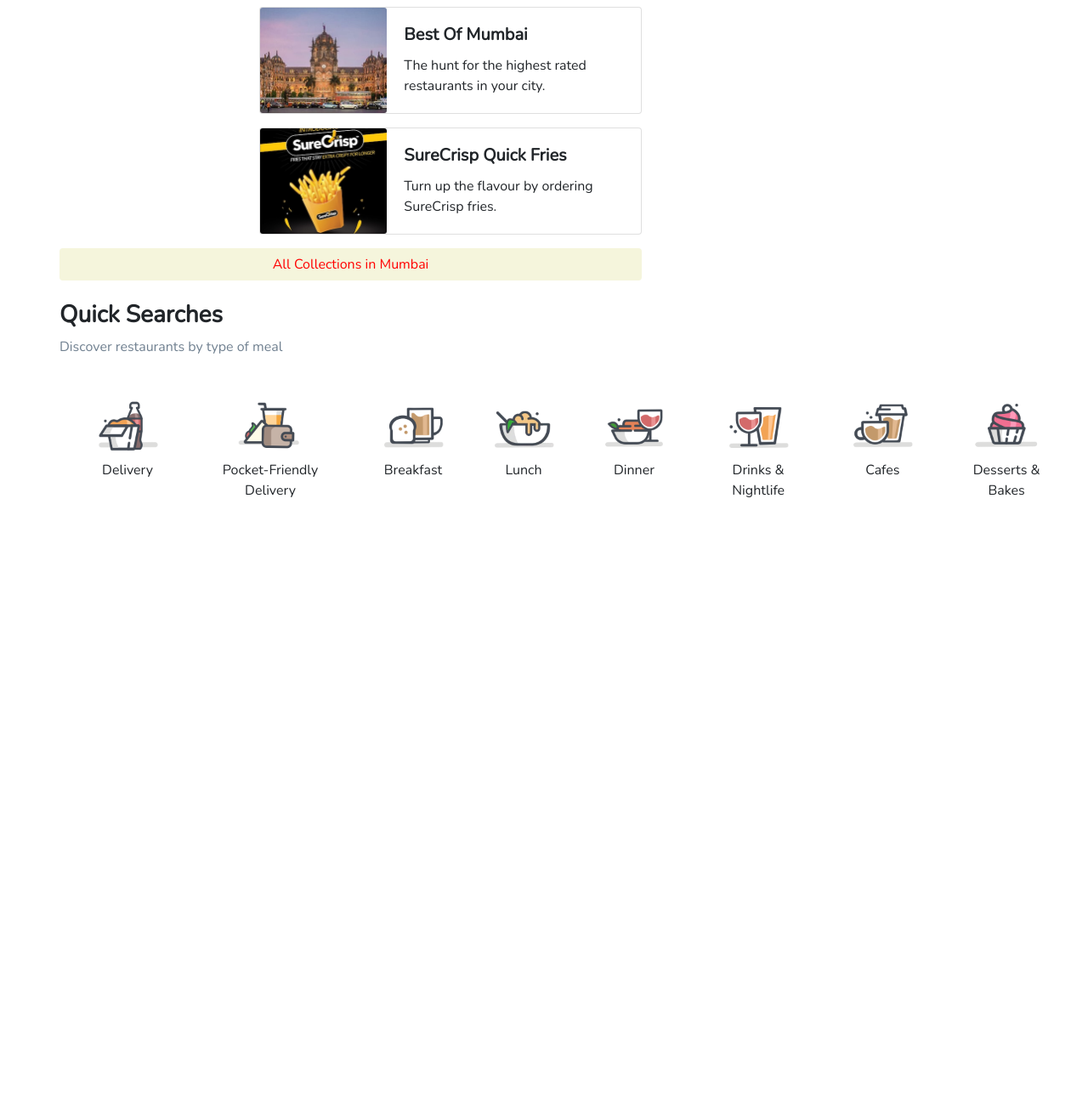
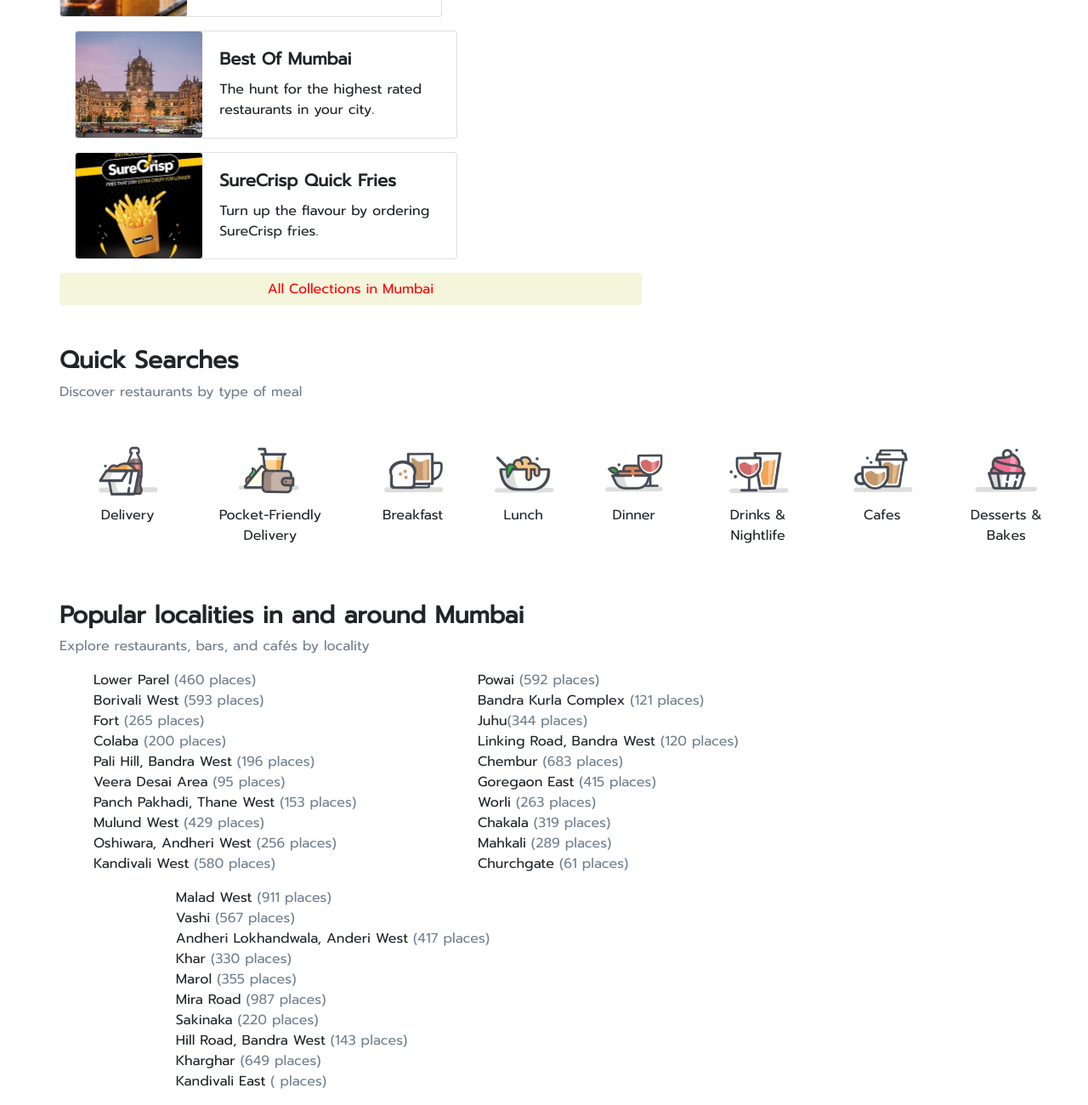
Before and after one commit to rishavjaiss/zomato-replica, a plain HTML site: page index.html in a window 1280 px wide. Shown: the part 1236-2536 px from the top of the page at 85% size. Before the commit the page ends 1866 px from the top, so only its background shows below. Drawn offline with nearby package versions, Linux system fonts and the light colour scheme; files whose address does not match are found by name.

Commit message:
Localities Added

```diff
--- a/css/style.scss
+++ b/css/style.scss
@@ -1,7 +1,7 @@
 @use './reset.scss';
 
 *{
-font-family: 'Nunito', sans-serif;
+  font-family: 'Prompt', sans-serif;
 }
 
 // section 1 started
@@ -65,20 +65,17 @@ color:white !important;
   margin-right: 5%;
   margin-top: 3%;
 }
-.widget .btn-success{
-  width: 85%;
-}
 .collections{
   margin-left:70px;
   margin-top:50px;
   margin-right:525px;
-  max-width: fit-content;
 }
 .leftcollection{
-  float: left;
+  display: inline-block;
 }
 .rightcollection{
-  float:right;
+  display: inline-block;
+  margin-left: 18px;
 }
 @media screen and (max-width:996px){
   .collections #ad{
@@ -107,3 +104,22 @@ color:white !important;
   padding: 25px;
   cursor: pointer;
 }
+
+// localities
+
+.localities{
+  margin-left: 70px;
+}
+.locality-list-1{
+  list-style: none;
+  cursor: pointer;
+  display: inline-block;
+}
+.locality-list-2{
+  @extend .locality-list-1;
+  margin-left: 8%;
+}
+.locality-list-3{
+  @extend .locality-list-1;
+  margin-left: 8%;
+}
--- a/index.html
+++ b/index.html
@@ -5,7 +5,7 @@
     <meta name="viewport" content="width=device-width, initial-scale=1, shrink-to-fit=no">
     <link rel="stylesheet" href="C:/Users/HP/Documents/Git Projects/zomato-replica/css/style.css">
     <link rel="icon" type="image/png" href="https://b.zmtcdn.com/images/logo/zomato_logo_2017.png?output-format=webp">
-    <link href="https://fonts.googleapis.com/css?family=Nunito&display=swap" rel="stylesheet">
+    <link href="https://fonts.googleapis.com/css?family=Prompt&display=swap" rel="stylesheet">
     <link rel="stylesheet" href="https://stackpath.bootstrapcdn.com/bootstrap/4.4.1/css/bootstrap.min.css" integrity="sha384-Vkoo8x4CGsO3+Hhxv8T/Q5PaXtkKtu6ug5TOeNV6gBiFeWPGFN9MuhOf23Q9Ifjh" crossorigin="anonymous">
     <title>Zomato Replica</title>
   </head>
@@ -59,7 +59,8 @@
     </div>
     <div class="collections">
       <img id="ad" src="C:\Users\HP\Documents\Git Projects\zomato-replica\images\ad-zomaland.png" alt="Zomaland" width="925px" height="275px"><br><br>
-      <h4><strong>Collections</strong></h4><p style="color: slategrey;">Explore curated list of top restaurants, cafes, pubs, and bars in mumbai,based on trends</p>
+      <h3><strong>Collections</strong></h3>
+      <p style="color: slategrey;">Explore curated list of top restaurants, cafes, pubs, and bars in mumbai,based on trends</p>
       <div class="leftcollection">
         <div class="card mb-3" style="max-width: 450px;">
           <div class="row no-gutters">
@@ -117,7 +118,7 @@
         </div>
       </div>
       <button style="color: red; background-color:beige;" type="button" class="btn btn-block">All Collections in Mumbai</button><br>
-    </div>
+    </div><br>
     <section class="categories">
       <h3 class="cat-title"><strong>Quick Searches</strong></h3>
       <p id="cat-subtitle" style="color: slategrey;">Discover restaurants by type of meal</p>
@@ -133,6 +134,46 @@
           <li><img src="images/desserts.png" alt="Desserts" width="80px" height="80px"><br>Desserts & Bakes</li>
         </ul>
       </div>
+    </section><br>
+    <section class="localities">
+      <h3 id="loc-title"><strong>Popular localities in and around Mumbai</strong></h3>
+      <p id="loc-subtitle" style="color: slategrey;">Explore restaurants, bars, and cafés by locality</p>
+      <ul class="locality-list-1">
+        <li>Lower Parel <text style="color: slategrey;">(460 places)</text></li>
+        <li>Borivali West <text style="color: slategrey;">(593 places)</text></li>
+        <li>Fort <text style="color: slategrey;">(265 places)</text></li>
+        <li>Colaba <text style="color: slategrey;">(200 places)</text></li>
+        <li>Pali Hill, Bandra West <text style="color: slategrey;">(196 places)</text></li>
+        <li>Veera Desai Area <text style="color: slategrey;">(95 places)</text></li>
+        <li>Panch Pakhadi, Thane West <text style="color: slategrey;">(153 places)</text></li>
+        <li>Mulund West <text style="color: slategrey;">(429 places)</text></li>
+        <li>Oshiwara, Andheri West <text style="color: slategrey;">(256 places)</text></li>
+        <li>Kandivali West <text style="color: slategrey;">(580 places)</text></li>
+      </ul>
+      <ul class=locality-list-2>
+        <li>Powai <text style="color: slategrey;">(592 places)</text></li>
+        <li>Bandra Kurla Complex <text style="color: slategrey;">(121 places)</text></li>
+        <li>Juhu<text style="color: slategrey;">(344 places)</text></li>
+        <li>Linking Road, Bandra West <text style="color: slategrey;">(120 places)</text></li>
+        <li>Chembur <text style="color: slategrey;">(683 places)</text></li>
+        <li>Goregaon East <text style="color: slategrey;">(415 places)</text></li>
+        <li>Worli <text style="color: slategrey;">(263 places)</text></li>
+        <li>Chakala <text style="color: slategrey;">(319 places)</text></li>
+        <li>Mahkali <text style="color: slategrey;">(289 places)</text></li>
+        <li>Churchgate <text style="color: slategrey;">(61 places)</text></li>
+      </ul>
+      <ul class=locality-list-3>
+        <li>Malad West <text style="color: slategrey;">(911 places)</text></li>
+        <li>Vashi <text style="color: slategrey;">(567 places)</text></li>
+        <li>Andheri Lokhandwala, Anderi West <text style="color: slategrey;">(417 places)</text></li>
+        <li>Khar <text style="color: slategrey;">(330 places)</text></li>
+        <li>Marol <text style="color: slategrey;">(355 places)</text></li>
+        <li>Mira Road <text style="color: slategrey;">(987 places)</text></li>
+        <li>Sakinaka <text style="color: slategrey;">(220 places)</text></li>
+        <li>Hill Road, Bandra West <text style="color: slategrey;">(143 places)</text></li>
+        <li>Kharghar <text style="color: slategrey;">(649 places)</text></li>
+        <li>Kandivali East <text style="color: slategrey;">( places)</text></li>
+      </ul>
     </section>
     <script src="https://code.jquery.com/jquery-3.4.1.slim.min.js" integrity="sha384-J6qa4849blE2+poT4WnyKhv5vZF5SrPo0iEjwBvKU7imGFAV0wwj1yYfoRSJoZ+n" crossorigin="anonymous"></script>
     <script src="https://cdn.jsdelivr.net/npm/popper.js@1.16.0/dist/umd/popper.min.js" integrity="sha384-Q6E9RHvbIyZFJoft+2mJbHaEWldlvI9IOYy5n3zV9zzTtmI3UksdQRVvoxMfooAo" crossorigin="anonymous"></script>
```
Also changed, not shown: css/style.css, 1 other file.
